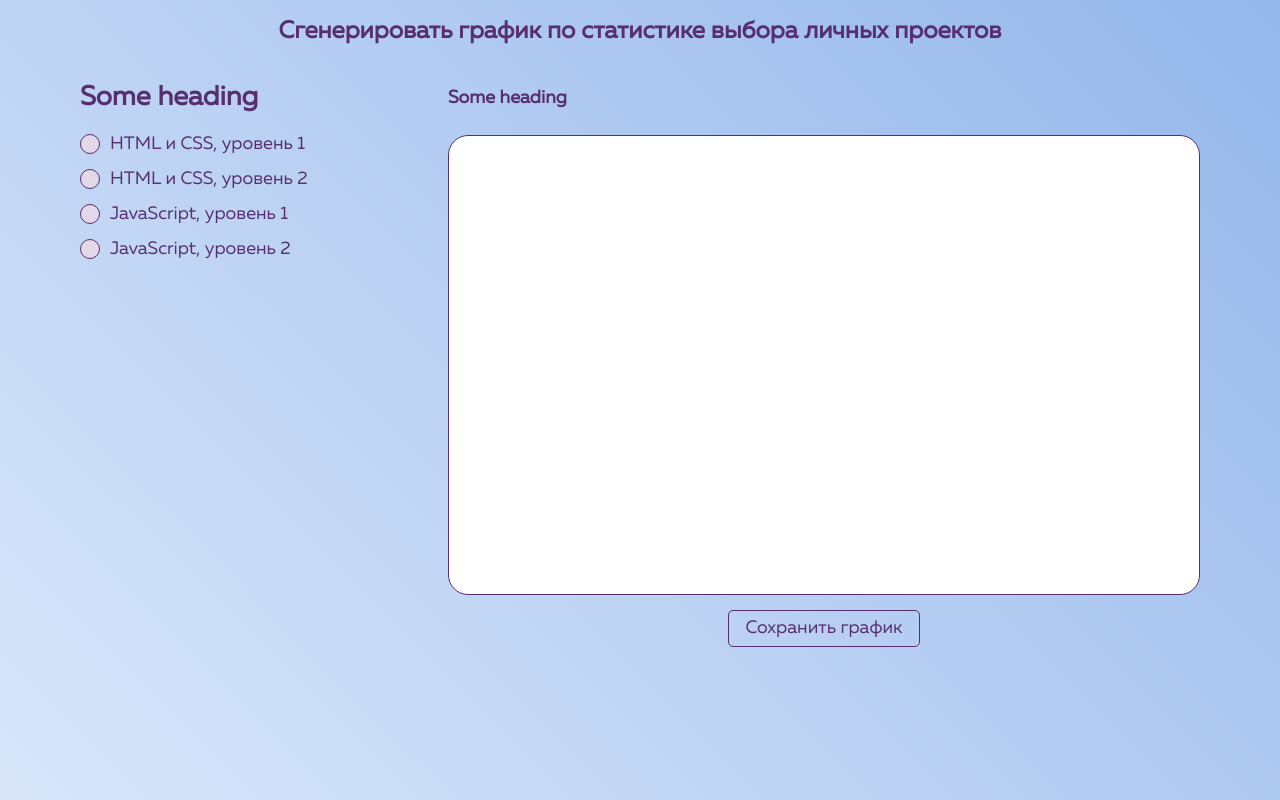
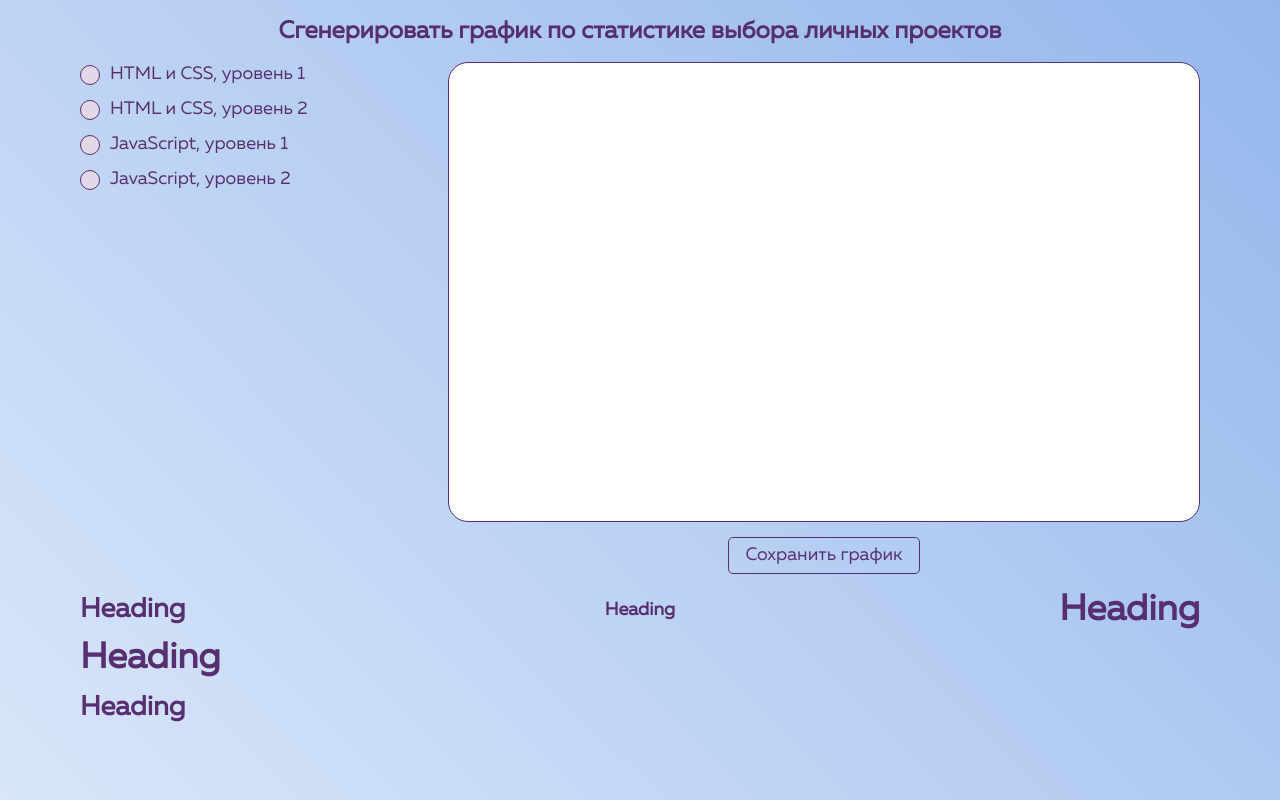
Before and after one commit to sasha-who/reports, a website built with webpack: page public/index.html in a window 1280 px wide. Built offline with nearby package versions, Linux system fonts and the light colour scheme.

Commit message:
Тестовый коммит

```diff
--- a/public/index.html
+++ b/public/index.html
@@ -12,7 +12,6 @@
       <h1 class="data__title">Сгенерировать график по статистике выбора личных проектов</h1>
 
       <section class="data">
-        <h2>Some heading</h2>
         <form class="data__form" echo="#" method="POST">
           <fieldset class="data__course-selection">
             <input class="data__course-selection-item visually-hidden" id="html1" type="radio" name="course" value="html1">
@@ -31,13 +30,28 @@
       </section>
 
       <section class="chart">
-        <h4>Some heading</h4>
         <div class="chart__content">
           <canvas id="canvas" width="750" height="450">Ваш браузер не поддерживает эту технологию</canvas>
         </div>
 
         <a class="chart__button button" download="chart.png">Сохранить график</a>
       </section>
+
+      <section>
+        <h2>Heading</h2>
+        <article>
+          <h1>Heading</h1>
+          <h2>Heading</h2>
+        </article>
+      </section>
+
+      <section>
+        <h4>Heading</h4>
+      </section>
+
+      <article>
+        <h1>Heading</h1>
+      </article>
     </div>
 
     <script src="./bundle.js"></script>
```
